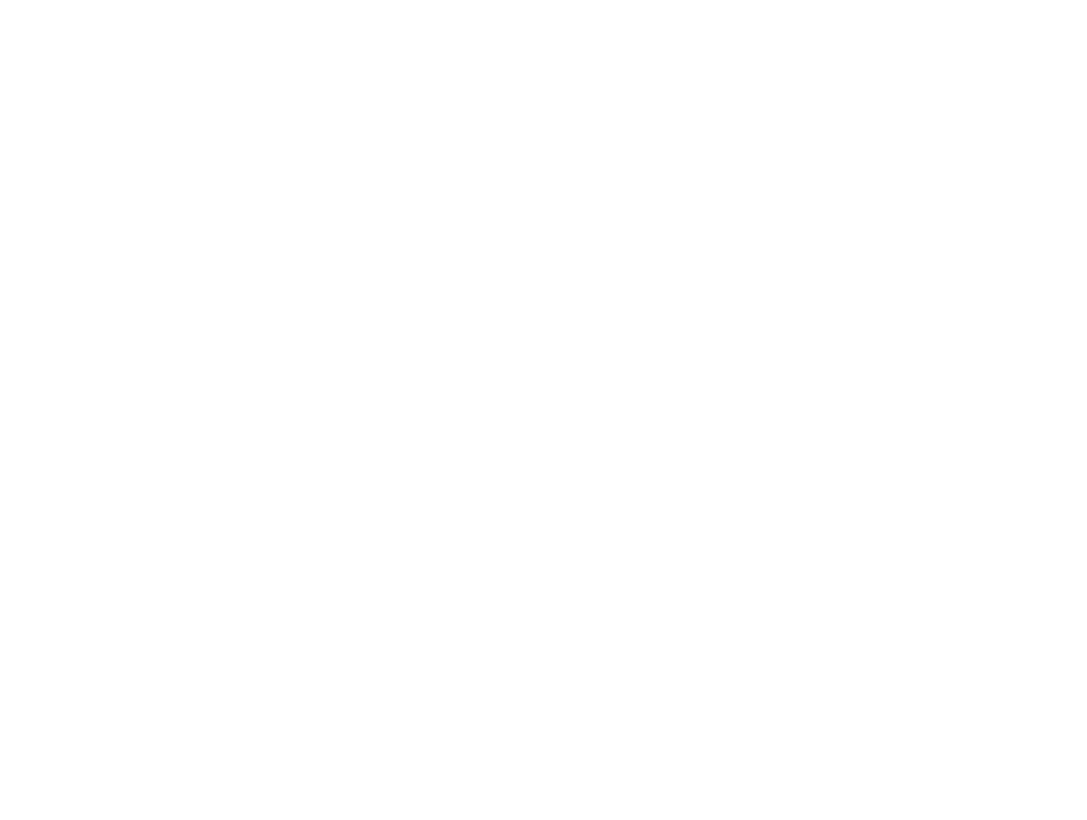
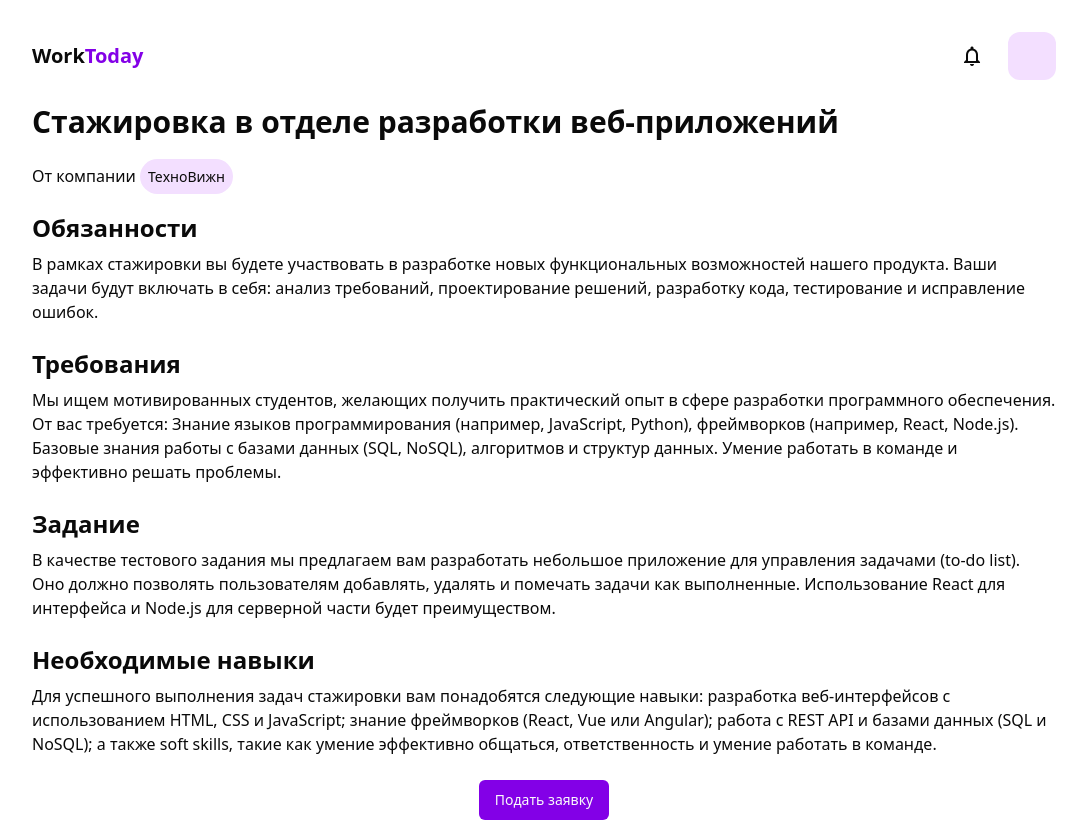
Before and after one commit to Juvelirov/WorkToday, a React (Vite) app in the folder src/main/front/: page /internship in a window 1280 px wide. Before the commit this address had no page. Shown: the whole page, without its empty margins (96-1183 px from the left). Built offline with nearby package versions, Linux system fonts and the light colour scheme; sample sign-in values are in the browser's storage.

Commit message:
Modeled internship page for intern

```diff
--- a/src/main/front/src/App.tsx
+++ b/src/main/front/src/App.tsx
@@ -1,12 +1,13 @@
 import { Route, BrowserRouter as Router, Routes } from "react-router-dom";
 import AdminPage from "./pages/AdminPage";
+import { InternshipSearchPage } from "./pages/InternshipSearchPage";
 import { KnowledgeBasePage } from "./pages/KnowledgeBasePage";
 import { LandingPage } from "./pages/LandingPage";
 import { SignInForm } from "./pages/SignInForm";
 import { SignUpForm } from "./pages/SignUpForm";
 import { StudentPrivatePage } from "./pages/StudentPrivatePage";
+import { ProtectedRoute } from "./router/ProtectedRoute";
 import { InternshipPage } from "./pages/InternshipPage";
-import { ProtectedRoute } from "./router/ProtectedRoute";
 
 export default function App() {
   return (
@@ -24,6 +25,14 @@
         <Route path="/signup" element={<SignUpForm />} />
         <Route
           path="/internships"
+          element={
+            <ProtectedRoute>
+              <InternshipSearchPage />
+            </ProtectedRoute>
+          }
+        />
+        <Route
+          path="/internship"
           element={
             <ProtectedRoute>
               <InternshipPage />
--- a/src/main/front/src/api/apiTypes.ts
+++ b/src/main/front/src/api/apiTypes.ts
@@ -35,7 +35,7 @@
   creator: UserResponse;
   city: s;
 }
-type UserResponse = { fio: s; email: s };
+type UserResponse = { fio: s; email: s; company: s };
 
 // hr/internships
 interface IntershipInfoDTO {
--- /dev/null
+++ b/src/main/front/src/components/Bbls.tsx
@@ -0,0 +1,28 @@
+import type { s } from "@/types";
+
+interface Bbls {
+  city: s;
+  company: s;
+}
+
+export default function Bbls(p: Bbls) {
+  return (
+    <div className="flex gap-4 absolute -top-4 right-4">
+      <Bbl label={p.city} />
+      <Bbl label={p.company} />
+    </div>
+  );
+}
+
+interface Bbl {
+  label: s;
+  c?: s;
+}
+
+function Bbl(p: Bbl) {
+  return (
+    <div className={`inline-block bg-[#E4C1FF] px-4 py-2 rounded-full ${p.c}`}>
+      <p className="text-sm text-gray-800">{p.label}</p>
+    </div>
+  );
+}
--- a/src/main/front/src/lib/utils.ts
+++ b/src/main/front/src/lib/utils.ts
@@ -38,6 +38,7 @@
     creator: {
       fio: "Иванов Иван Иванович",
       email: "ivanov@company.com",
+      company: "ТехноВижн",
     },
     city: "Москва",
   },
@@ -51,6 +52,7 @@
     creator: {
       fio: "Петрова Анна Сергеевна",
       email: "petrova@company.com",
+      company: "Инноватек",
     },
     city: "Екатеринбург",
   },
@@ -64,6 +66,7 @@
     creator: {
       fio: "Сидоров Михаил Владимирович",
       email: "sidorov@company.com",
+      company: "Цифроград",
     },
     city: "Новосибирск",
   },
--- a/src/main/front/src/pages/InternshipPage.tsx
+++ b/src/main/front/src/pages/InternshipPage.tsx
@@ -1,63 +1,70 @@
-import type { InternshipInfoResponse } from "@/api/apiTypes";
 import Header from "@/components/Header";
-import I from "@/components/I";
 import { Button } from "@/components/ui/button";
-import { Input } from "@/components/ui/input";
 import { fakeInternshipD } from "@/lib/utils";
+import { useState } from "react";
 
 export function InternshipPage() {
+  const [applicationSubmitted, setApplicationSubmitted] = useState(false);
+
   return (
     <div className="px-32 mt-8">
       <Header />
-      <Filter />
-      <div className="flex flex-col gap-4">
-        {fakeInternshipD.map((i) => (
-          <InternshipCard
-            key={i.id}
-            id={i.id}
-            title={i.title}
-            description={i.description}
-            fields={i.fields}
-            tags={i.tags}
-            creator={i.creator}
-            city={i.city}
-          />
-        ))}
+      <div className="flex justify-between items-center mb-6">
+        <h1 className="font-black text-3xl">{fakeInternshipD[0].title}</h1>
+        {applicationSubmitted && (
+          <div className="bg-green-200 px-3 py-2 rounded-full">
+            <p className="text-green-900 text-sm">Заявка подана</p>
+          </div>
+        )}
+      </div>
+      <p className="mb-6">
+        От компании{" "}
+        <span className="bg-[#F3DFFF] rounded-full p-2 text-sm">
+          {fakeInternshipD[0].creator.company}
+        </span>
+      </p>
+      <h2 className="font-bold text-2xl mb-2">Обязанности</h2>
+      <p className="mb-6">
+        В рамках стажировки вы будете участвовать в разработке новых
+        функциональных возможностей нашего продукта. Ваши задачи будут включать
+        в себя: анализ требований, проектирование решений, разработку кода,
+        тестирование и исправление ошибок.
+      </p>
+      <h2 className="font-bold text-2xl mb-2">Требования</h2>
+      <p className="mb-6">
+        Мы ищем мотивированных студентов, желающих получить практический опыт в
+        сфере разработки программного обеспечения. От вас требуется: Знание
+        языков программирования (например, JavaScript, Python), фреймворков
+        (например, React, Node.js). Базовые знания работы с базами данных (SQL,
+        NoSQL), алгоритмов и структур данных. Умение работать в команде и
+        эффективно решать проблемы.
+      </p>
+      <h2 className="font-bold text-2xl mb-2">Задание</h2>
+      <p className="mb-6">
+        В качестве тестового задания мы предлагаем вам разработать небольшое
+        приложение для управления задачами (to-do list). Оно должно позволять
+        пользователям добавлять, удалять и помечать задачи как выполненные.
+        Использование React для интерфейса и Node.js для серверной части будет
+        преимуществом.
+      </p>
+      <h2 className="font-bold text-2xl mb-2">Необходимые навыки</h2>
+      <p className="mb-6">
+        Для успешного выполнения задач стажировки вам понадобятся следующие
+        навыки: разработка веб-интерфейсов с использованием HTML, CSS и
+        JavaScript; знание фреймворков (React, Vue или Angular); работа с REST
+        API и базами данных (SQL и NoSQL); а также soft skills, такие как умение
+        эффективно общаться, ответственность и умение работать в команде.
+      </p>
+      <div className="flex justify-center items-center">
+        {!applicationSubmitted && (
+          <Button
+            className="bg-[#8300E7]"
+            onClick={() => setApplicationSubmitted(true)}
+          >
+            Подать заявку
+          </Button>
+        )}
       </div>
     </div>
   );
 }
-
-interface InternshipCard {
-  data: InternshipInfoResponse;
-}
-
-function InternshipCard(p: InternshipInfoResponse) {
-  return (
-    <div className="bg-[#F3DFFF] rounded-3xl p-6 transform transition hover:scale-105">
-      <div className="flex justify-between items-center mb-3">
-        <h3 className="font-bold">{p.title}</h3>
-        <p className="text-sm">{p.city}</p>
-      </div>
-      <p className="w-2/3">{p.description}</p>
-    </div>
-  );
-}
-
-function Filter() {
-  return (
-    <div className="flex items-center gap-5 mb-6">
-      <div className="flex flex-grow">
-        <div className="flex items-center gap-2 bg-[#F3DFFF] p-4 rounded-tl-2xl rounded-bl-2xl flex-grow">
-          <I name="search" />
-          <Input placeholder="Должность или ключевые слова" />
-        </div>
-        <div className="flex items-center gap-2 bg-[#F3DFFF] p-4 rounded-tr-2xl rounded-br-2xl flex-grow">
-          <I name="location_on" />
-          <Input placeholder="Город" />
-        </div>
-      </div>
-      <Button className="bg-[#8300E7]">Найти</Button>
-    </div>
-  );
-}
--- /dev/null
+++ b/src/main/front/src/pages/InternshipSearchPage.tsx
@@ -0,0 +1,60 @@
+import type { InternshipInfoResponse } from "@/api/apiTypes";
+import Bbls from "@/components/Bbls";
+import Header from "@/components/Header";
+import I from "@/components/I";
+import { Button } from "@/components/ui/button";
+import { Input } from "@/components/ui/input";
+import { fakeInternshipD } from "@/lib/utils";
+import { Link } from "react-router-dom";
+
+export function InternshipSearchPage() {
+  return (
+    <div className="px-32 mt-8 mb-8">
+      <Header />
+      <Filter />
+      <div className="flex flex-col gap-7">
+        {fakeInternshipD.map((i) => (
+          <InternshipCard key={i.id} data={{ ...i }} />
+        ))}
+      </div>
+    </div>
+  );
+}
+
+interface InternshipCard {
+  data: InternshipInfoResponse;
+}
+
+function InternshipCard(p: InternshipCard) {
+  return (
+    <Link to="/internship" replace>
+      <div className="relative bg-[#F3DFFF] rounded-3xl p-6 transform transition hover:scale-105">
+        {/* <div className="flex justify-between items-center mb-3"> */}
+        <h3 className="font-bold mb-3">{p.data.title}</h3>
+        {/* <p className="text-sm">{p.data.city}</p> */}
+        {/* </div> */}
+        {/* <div className="flex justify-between items-end"> */}
+        <p className="w-2/3">{p.data.description}</p>
+        {/* <p className="text-sm">{p.data.creator.company}</p> */}
+        {/* </div> */}
+        <Bbls city={p.data.city} company={p.data.creator.company} />
+      </div>
+    </Link>
+  );
+}
+
+function Filter() {
+  return (
+    <div className="flex items-center gap-5 mb-10 p-4 bg-[#F3DFFF] rounded-2xl">
+      <div className="flex items-center gap-2 flex-grow">
+        <I name="search" />
+        <Input placeholder="Должность или ключевые слова" />
+      </div>
+      <div className="flex items-center gap-2 flex-grow">
+        <I name="location_on" />
+        <Input placeholder="Город" />
+      </div>
+      <Button className="bg-[#8300E7]">Найти</Button>
+    </div>
+  );
+}
```
